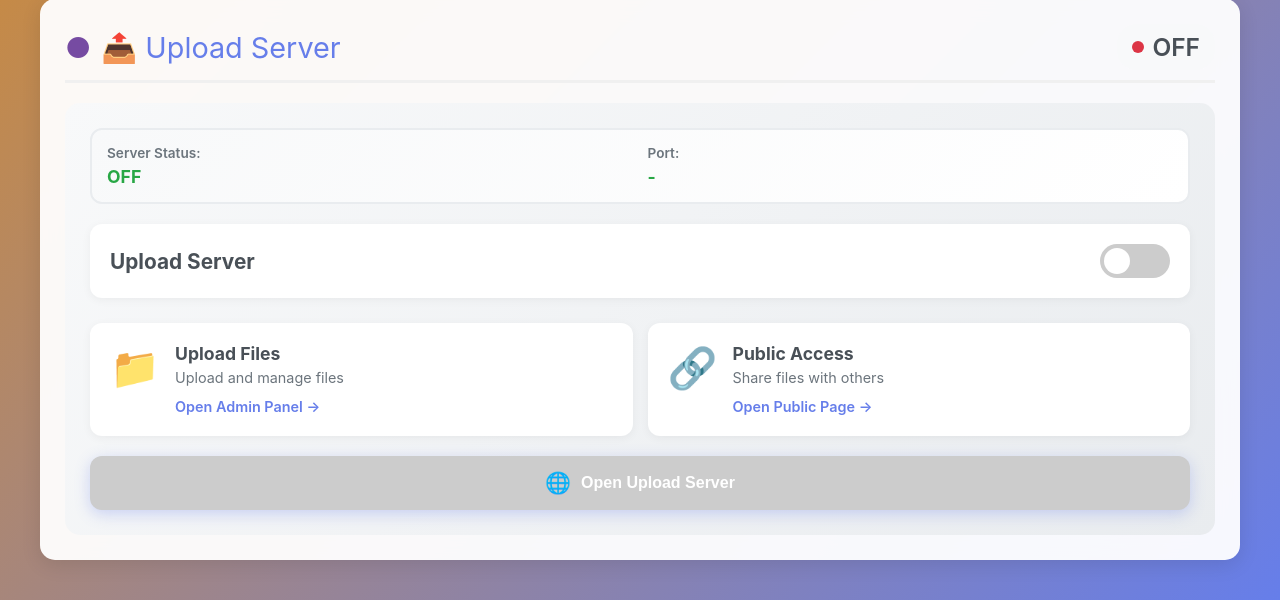
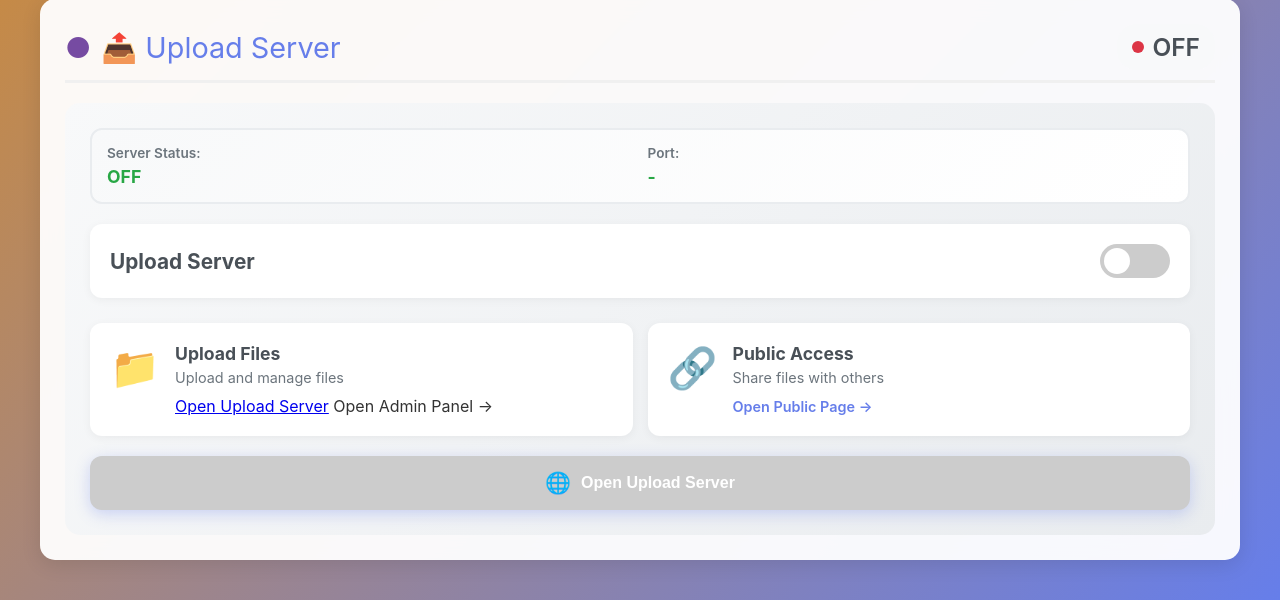
Before and after one commit to md6410/smartHome, a Flask app: template templates/index.html in a window 1280 px wide. Shown: the part 3453-4053 px from the top of the page. Run offline with Flask 3, Linux system fonts and the light colour scheme; the template is opened without the code that fills it, so the values that code supplies are empty.

Commit message:
Update upload link to point to new server

```diff
--- a/templates/index.html
+++ b/templates/index.html
@@ -1059,9 +1059,12 @@ $(document).ready(function() {
                     <div class="info-content">
                         <div class="info-title">Upload Files</div>
                         <div class="info-description">Upload and manage files</div>
-                        <a href="http://192.4.10.5:8000" target="_blank" class="info-link" id="upload_admin_link">
+                           <a href="https://uploadserver.turingco.ir/files">Open Upload Server</a>
                             Open Admin Panel →
                         </a>
+
+
+
                     </div>
                 </div>
 
```
